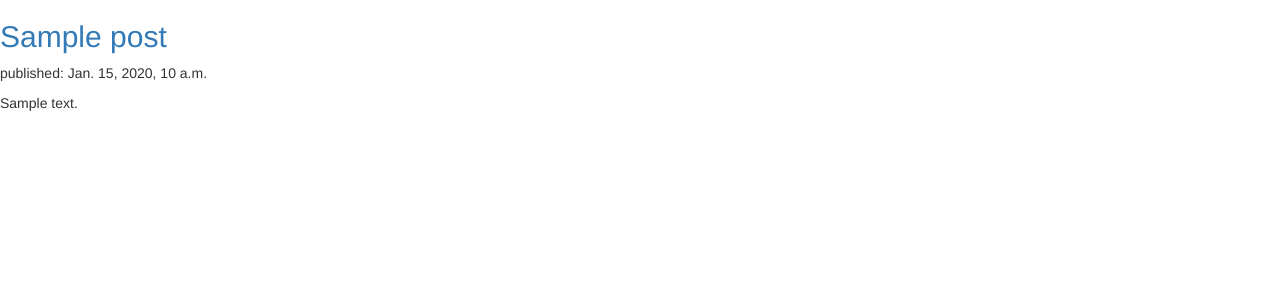
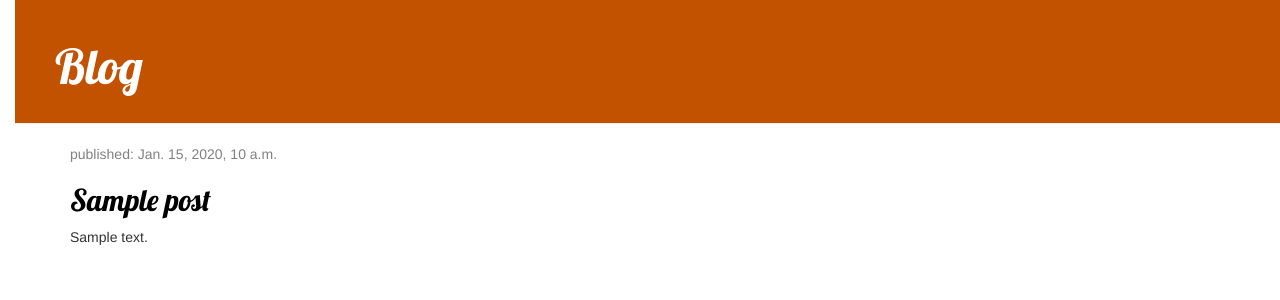
Before and after one commit to NuxiiGit/undergrad-portfolio, a Django app: page / in a window 1280 px wide. Shown: the top 300 px of the page. Run offline with Django 3.2, Linux system fonts and the light colour scheme; tables that the repository leaves empty hold one stand-in row (values such as "Sample post"); some libraries are stand-ins or nearby versions.

Commit message:
Updated template and css.

```diff
--- /dev/null
+++ b/blog/static/css/blog.css
@@ -0,0 +1,55 @@
+body {
+	padding-left : 15px;
+}
+
+h1 a, h2 a {
+	color : #C25100;
+	font-family : 'Lobster';
+}
+
+.page-header {
+    background-color: #C25100;
+    margin-top: 0;
+    padding: 20px 20px 20px 40px;
+}
+
+.page-header h1, .page-header h1 a, .page-header h1 a:visited, .page-header h1 a:active {
+    color: #ffffff;
+    font-size: 36pt;
+    text-decoration: none;
+}
+
+.content {
+    margin-left: 40px;
+}
+
+h1, h2, h3, h4 {
+    font-family: 'Lobster', cursive;
+}
+
+.date {
+    color: #828282;
+}
+
+.save {
+    float: right;
+}
+
+.post-form textarea, .post-form input {
+    width: 100%;
+}
+
+.top-menu, .top-menu:hover, .top-menu:visited {
+    color: #ffffff;
+    float: right;
+    font-size: 26pt;
+    margin-right: 20px;
+}
+
+.post {
+    margin-bottom: 70px;
+}
+
+.post h2 a, .post h2 a:visited {
+    color: #000000;
+}
--- a/blog/templates/blog/post_list.html
+++ b/blog/templates/blog/post_list.html
@@ -1,15 +1,29 @@
+{% load static %}
 <html>
 	<head>
 		<link rel="stylesheet" href="//maxcdn.bootstrapcdn.com/bootstrap/3.2.0/css/bootstrap.min.css">
 		<link rel="stylesheet" href="//maxcdn.bootstrapcdn.com/bootstrap/3.2.0/css/bootstrap-theme.min.css">
+		<link href="//fonts.googleapis.com/css?family=Lobster&subset=latin,latin-ext" rel="stylesheet" type="text/css">
+		<link rel="stylesheet" href="{% static 'css/blog.css' %}">
 	</head>
 	<body>
-		{% for post in posts %}
-			<div>
-				<h2><a href="">{{ post.title }}</a></h2>
-				<p>published: {{ post.published_date }}</p>
-				<p>{{ post.text|linebreaksbr }}</p>
+		<div class="page-header">
+			<h1><a href="/">Blog</a></h1>
+		</div>
+		<div class="content container">
+			<div class="row">
+				<div class="col-md-8">
+					{% for post in posts %}
+						<div class="post">
+							<div class="date">
+								<p>published: {{ post.published_date }}</p>
+							</div>
+							<h2><a href="">{{ post.title }}</a></h2>
+							<p>{{ post.text|linebreaksbr }}</p>
+						</div>
+					{% endfor %}
+				</div>
 			</div>
-		{% endfor %}
+		</div>
 	</body>
 </html>
```
